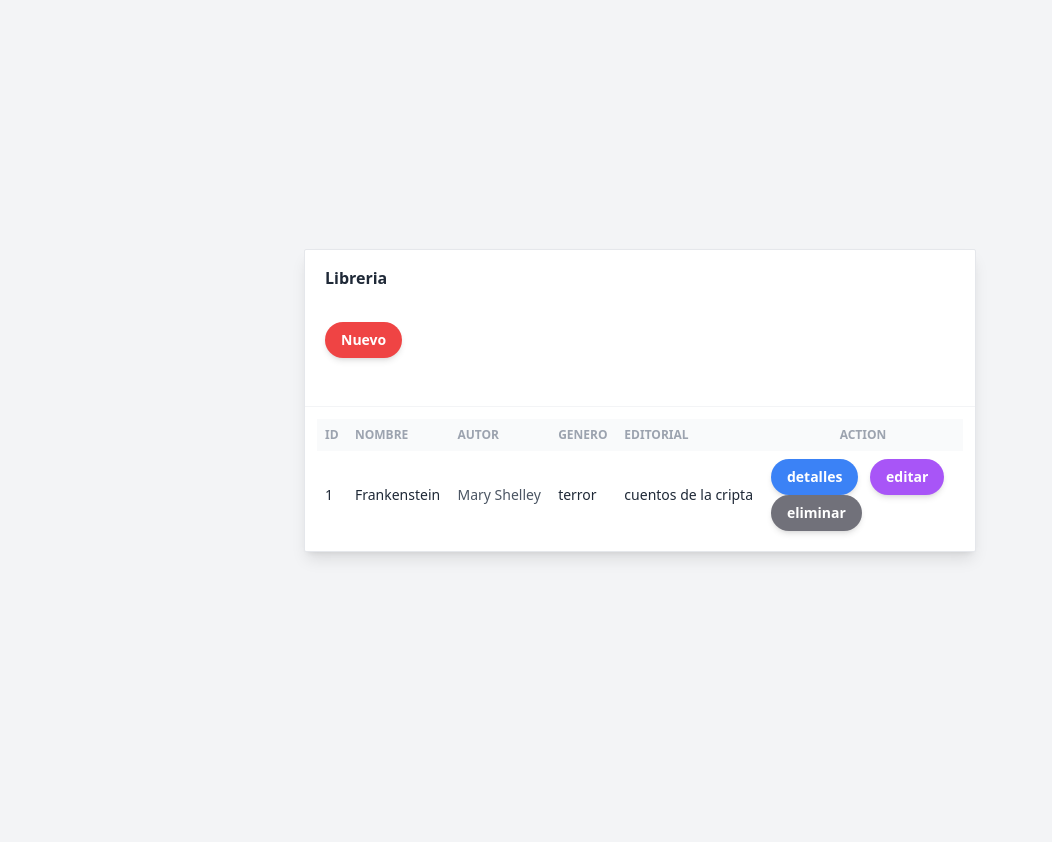
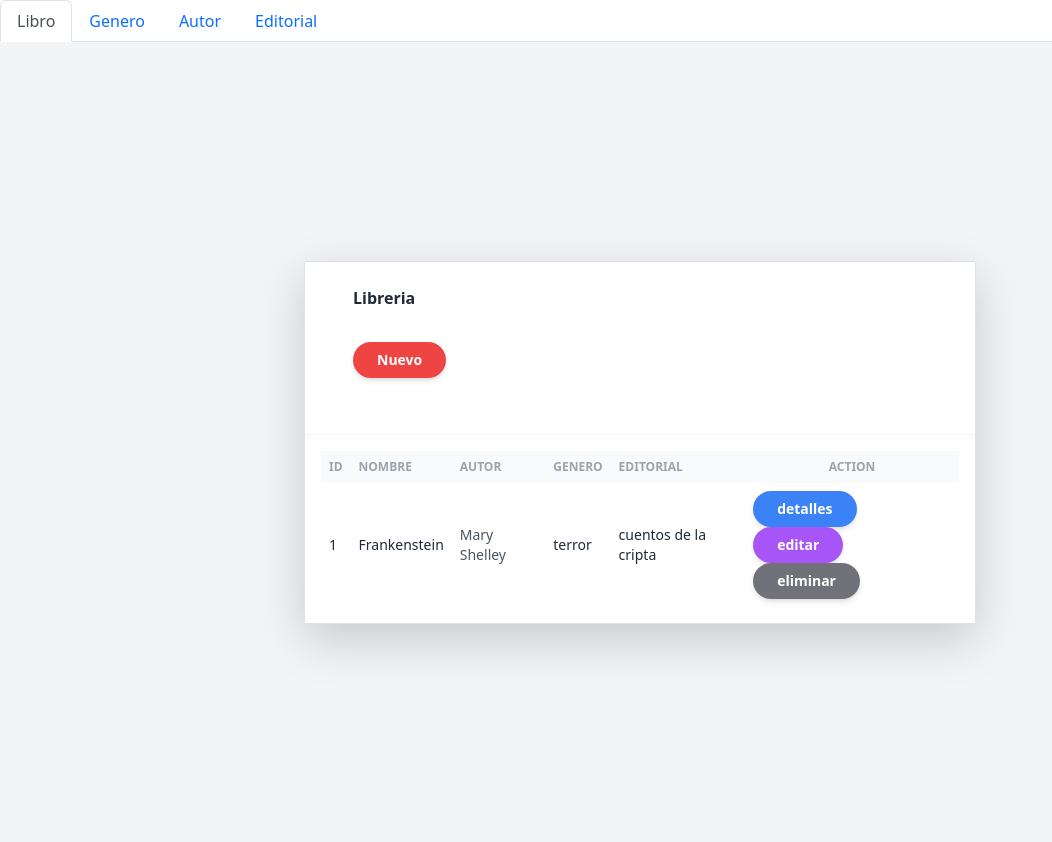
Before and after one commit to lefriik/books, a Django app: page / in a window 1280 px wide. Shown: the whole page, without its empty margins (0-1052 px from the left). Before the commit the page ends 559 px from the top, so only its background shows below. Run offline with Django 4.2, Linux system fonts and the light colour scheme; data comes from the database, SQL or seed files in the repository; some libraries are stand-ins or nearby versions.

Commit message:
Create paginas de mantenedores linkeadas

```diff
--- a/ev2/library/templates/layout/base.html
+++ b/ev2/library/templates/layout/base.html
@@ -1,13 +1,56 @@
+{% load static %}
 <!DOCTYPE html>
 <html lang="en">
   <head>
+    <link href="https://cdn.jsdelivr.net/npm/bootstrap@5.2.1/dist/css/bootstrap.min.css" rel="stylesheet"
+    integrity="sha384-iYQeCzEYFbKjA/T2uDLTpkwGzCiq6soy8tYaI1GyVh/UjpbCx/TYkiZhlZB6+fzT" crossorigin="anonymous">
+
     <meta charset="UTF-8" />
     <meta http-equiv="X-UA-Compatible" content="IE=edge" />
     <meta name="viewport" content="width=device-width, initial-scale=1.0" />
-    <title>Document</title>
+    <title>{% block title %}{% endblock title %}</title>
     <script src="https://cdn.tailwindcss.com"></script>
   </head>
   <body>
+    <!-- Nav tabs -->
+    <ul class="nav nav-tabs" id="navId" role="tablist">
+      <li class="nav-item">
+        <a href="{% url 'book_list' %}" class="nav-link active" aria-current="page">Libro</a>
+      </li>
+      <li class="nav-item" role="presentation">
+        <a href="{% url 'genre_list' %}" class="nav-link" >Genero</a>
+      </li>
+      <li class="nav-item" role="presentation">
+        <a href="{% url 'autor_list' %}" class="nav-link" >Autor</a>
+      </li>
+      <li class="nav-item" role="presentation">
+        <a href="{% url 'publisher_list' %}" class="nav-link" >Editorial</a>
+      </li>
+    </ul>
+
+    <!-- Tab panes -->
+    <div class="tab-content" id="myTabContent">
+      <div class="tab-pane fade show active" id="tab1Id" role="tabpanel"></div>
+      <div class="tab-pane fade" id="tab2Id" role="tabpanel"></div>
+      <div class="tab-pane fade" id="tab3Id" role="tabpanel"></div>
+      <div class="tab-pane fade" id="tab4Id" role="tabpanel"></div>
+      <div class="tab-pane fade" id="tab5Id" role="tabpanel"></div>
+    </div>
+
+    <!-- (Optional) - Place this js code after initializing bootstrap.min.js or bootstrap.bundle.min.js -->
+    <script>
+      var triggerEl = document.querySelector('#navId a')
+      bootstrap.Tab.getInstance(triggerEl).show() // Select tab by name
+    </script>
+
     {% block content %} {% endblock %}
+
+    <script src="https://cdn.jsdelivr.net/npm/@popperjs/core@2.11.6/dist/umd/popper.min.js"
+    integrity="sha384-oBqDVmMz9ATKxIep9tiCxS/Z9fNfEXiDAYTujMAeBAsjFuCZSmKbSSUnQlmh/jp3" crossorigin="anonymous">
+  </script>
+
+  <script src="https://cdn.jsdelivr.net/npm/bootstrap@5.2.1/dist/js/bootstrap.min.js"
+    integrity="sha384-7VPbUDkoPSGFnVtYi0QogXtr74QeVeeIs99Qfg5YCF+TidwNdjvaKZX19NZ/e6oz" crossorigin="anonymous">
+  </script>
   </body>
 </html>
--- a/ev2/library/templates/library/book_list.html
+++ b/ev2/library/templates/library/book_list.html
@@ -1,4 +1,8 @@
-{% extends '../layout/base.html' %} {% block content %}
+{% extends '../layout/base.html' %}
+{% load static %}
+{% block title %}Libros{% endblock title %}
+
+{% block content %}
 <section
   class="antialiased bg-gray-100 text-gray-600 h-screen px-4"
   x-data="app"
--- a/ev2/library/urls.py
+++ b/ev2/library/urls.py
@@ -3,5 +3,8 @@ from . import views
 
 urlpatterns = [
   path('', views.book_list, name='book_list'),
+  path('genero/', views.genre_list, name='genre_list'),
+  path('autor/', views.autor_list, name='autor_list'),
+  path('editorial/', views.publisher_list, name='publisher_list'),
 
 ]
--- a/ev2/library/views.py
+++ b/ev2/library/views.py
@@ -8,3 +8,12 @@ from .forms import BookForm
 def book_list(request):
   books = Book.objects.all()
   return render(request, 'library/book_list.html', {'book_list' : books})
+
+def genre_list(request):
+  return render(request, 'library/genre_list.html')
+
+def autor_list(request):
+  return render(request, 'library/autor_list.html')
+
+def publisher_list(request):
+  return render(request, 'library/publisher_list.html')
```
Also changed, not shown: ev2/library/templates/library/autor_list.html (added, +7 -0 lines), ev2/library/templates/library/genre_list.html (added, +7 -0 lines), ev2/library/templates/library/publisher_list.html (added, +7 -0 lines).
